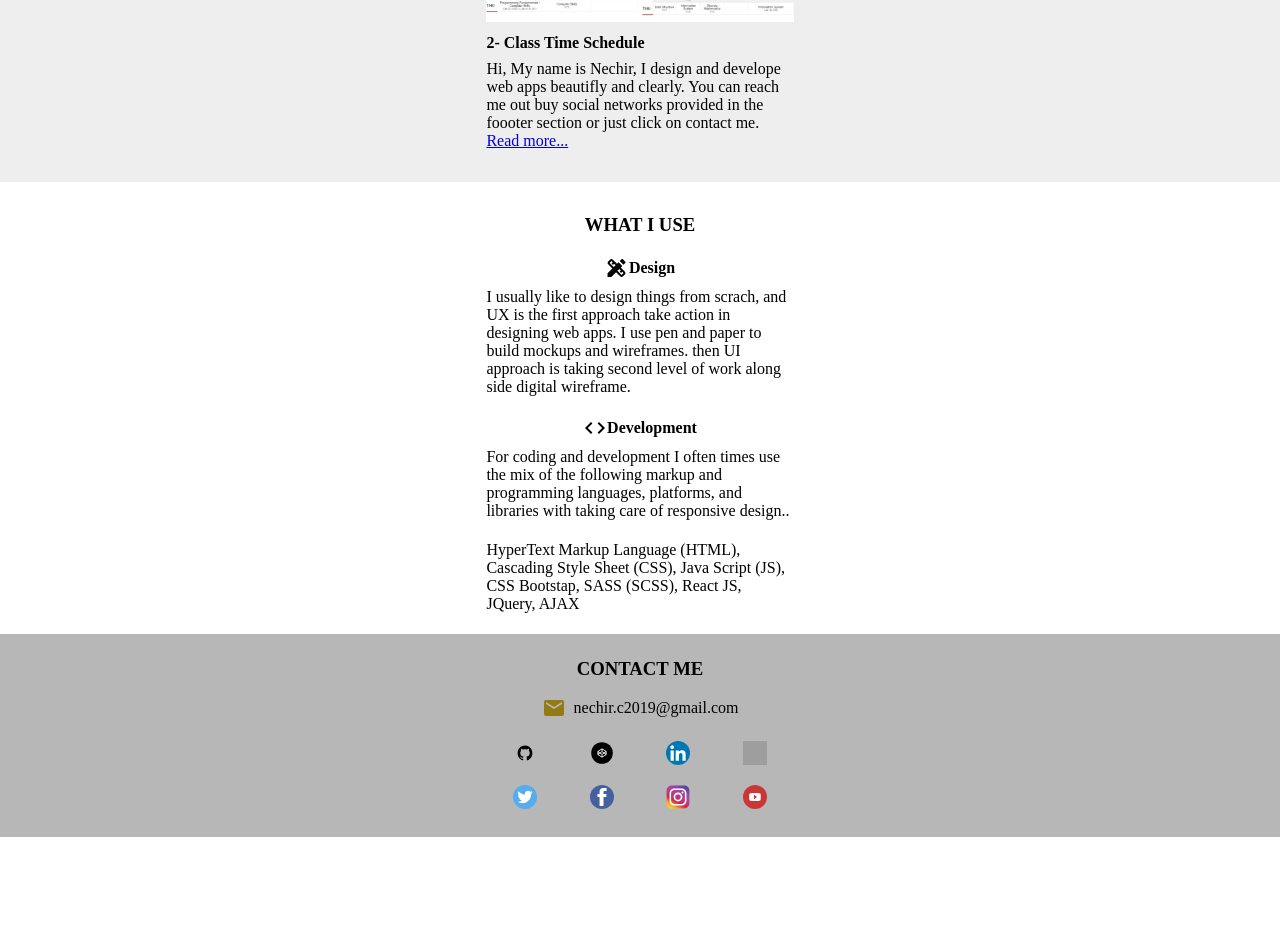
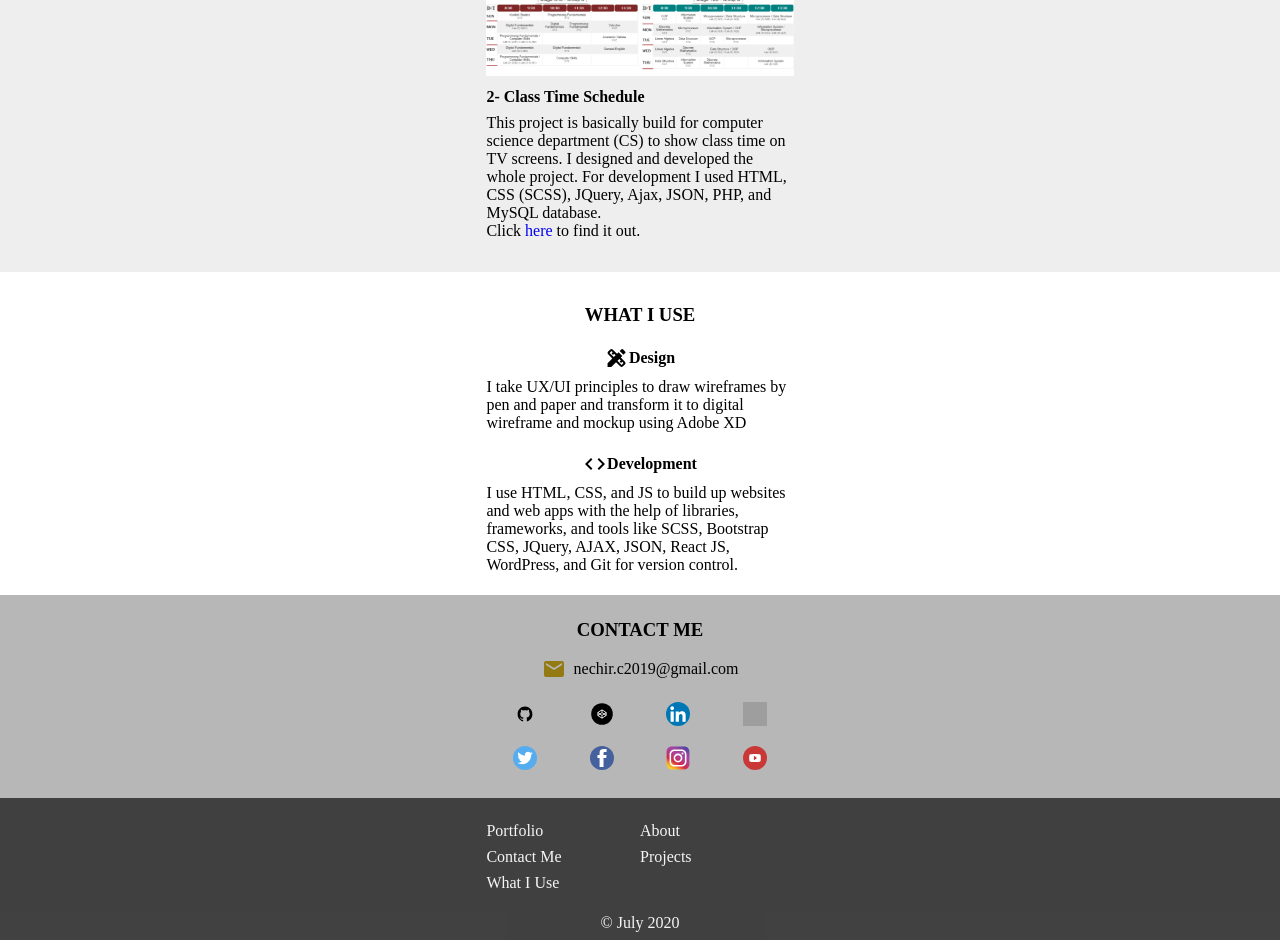
Before and after one commit to Nechir-89/portfolio, a React (Create React App) app: page / in a window 1280 px wide. Shown: the part 1120-2060 px from the top of the page. Before the commit the page ends 1957 px from the top, so only its background shows below. Built offline with nearby package versions, Linux system fonts and the light colour scheme; grey boxes are pictures that could not be loaded.

Commit message:
First commit of July 21

```diff
--- a/public/style/index.css
+++ b/public/style/index.css
@@ -123,6 +123,11 @@ section.projects div figure figcaption h4 {
   margin-bottom: 0.5rem;
 }
 
+section.projects div figure figcaption a {
+  display: inline;
+  text-decoration: none;
+}
+
 section.tool {
   -ms-grid-column: 2;
   -ms-grid-column-span: 1;
@@ -220,4 +225,39 @@ section.contact .contactLinks .container .contactLink a img {
   -o-object-fit: cover;
      object-fit: cover;
 }
+
+footer {
+  grid-column: 1 / -1;
+  background-color: #333333ee;
+  padding-top: 1.5rem;
+  padding-bottom: .5rem;
+}
+
+footer div.container {
+  display: -ms-grid;
+  display: grid;
+  -ms-grid-columns: 1fr 9.6rem 9.6rem 1fr;
+      grid-template-columns: 1fr 9.6rem 9.6rem 1fr;
+  -ms-grid-rows: auto auto auto 2rem;
+      grid-template-rows: auto auto auto 2rem;
+  grid-row-gap: 0.5rem;
+}
+
+footer div.container a {
+  color: whitesmoke;
+  text-decoration: none;
+}
+
+footer div.container div.publishDate {
+  color: whitesmoke;
+  -ms-grid-row: 4;
+  grid-row: 4;
+  -ms-grid-column: 2;
+  -ms-grid-column-span: 2;
+  grid-column: 2 / 4;
+  -ms-grid-column-align: center;
+      justify-self: center;
+  -ms-flex-item-align: end;
+      align-self: flex-end;
+}
 /*# sourceMappingURL=index.css.map */
--- a/public/style/index.scss
+++ b/public/style/index.scss
@@ -97,6 +97,10 @@ section.projects {
                 h4 {
                     margin-bottom: 0.5rem;
                 }
+                a{
+                    display: inline;
+                    text-decoration: none;
+                }
             }
         }
     }
@@ -169,3 +173,29 @@ section.contact {
         }
     }
 }
+// End of contact section
+// start footer section
+footer {
+    grid-column: 1 / -1;
+    background-color: #333333ee;
+    padding-top: 1.5rem;
+    padding-bottom: .5rem;
+    div.container {
+        display: grid;
+        grid-template-columns: 1fr 9.6rem 9.6rem 1fr;
+        grid-template-rows: auto auto auto 2rem;
+        grid-row-gap: 0.5rem;
+
+        a {
+            color: whitesmoke;
+            text-decoration: none;
+        }
+        div.publishDate{
+            color: whitesmoke;
+            grid-row: 4;
+            grid-column: 2 / 4;
+            justify-self: center;
+            align-self: flex-end;
+        }
+    }
+}
--- a/src/App.js
+++ b/src/App.js
@@ -1,4 +1,5 @@
 import React from 'react';
+
 import HeroHeading from "./components/heroSection/Heading"
 import HeroFigure from "./components/heroSection/Figure"
 import HeroDesc from "./components/heroSection/Desc"
@@ -6,6 +7,7 @@ import CallToAction from "./components/heroSection/CallToAction"
 import Projects from "./components/projects/Projects"
 import Tools from "./components/tools/Tools.js"
 import Contact from "./components/contact/Contact"
+import Footer from "./components/Footer/Footer"
 
 function App() {
   return (
@@ -18,7 +20,7 @@ function App() {
       {/* Separation */}
       <div className="separation"></div>
       {/* project section */}
-      <section className="projects">
+      <section className="projects" id="projects">
         <h3>RECENT PROJECTS</h3>
         <Projects />
       </section>
@@ -26,6 +28,8 @@ function App() {
       <Tools />
       {/* Contact Us */}
       <Contact />
+      {/* Footer */}
+      <Footer />
     </main>
   );
 }
--- /dev/null
+++ b/src/components/Footer/Footer.js
@@ -0,0 +1,46 @@
+import React from "react"
+import Link from "./children/Link"
+
+export default function Footer() {
+    return (
+        <footer>
+            <div className="container">
+                {/* Portfolio */}
+                <Link
+                    link="#herosection"
+                    name="Portfolio"
+                    col="2/3"
+                />
+                {/* About */}
+                <Link
+                    link="/about.html"
+                    name="About"
+                    col="3/4"
+                />
+                {/* Contact */}
+                <Link
+                    link="#contact"
+                    name="Contact Me"
+                    col="2/3"
+                />
+                {/* Projects */}
+                <Link
+                    link="#projects"
+                    name="Projects"
+                    col="3/4"
+                />
+                {/* What I use */}
+                <Link
+                    link="#tools"
+                    name="What I Use"
+                    col="2/3"
+                />
+                <div className="publishDate">
+                    &copy; July 2020
+                </div>
+            </div>
+
+
+        </footer>
+    )
+}
--- /dev/null
+++ b/src/components/Footer/children/Link.js
@@ -0,0 +1,11 @@
+import React from "react"
+
+export default function Link(props) {
+    return (
+        <a
+            style={{ "grid-column": props.col }}
+            href={props.link}>
+            {props.name}
+        </a>
+    )
+}
--- a/src/components/contact/Contact.js
+++ b/src/components/contact/Contact.js
@@ -16,7 +16,7 @@ import ContactLink from "./children/ContactLink"
 
 export default function Contact() {
     return (
-        <section className="contact">
+        <section className="contact" id="contact">
             <h3>CONTACT ME</h3>
             <Email
                 email="nechir.c2019@gmail.com"
--- a/src/components/heroSection/CallToAction.js
+++ b/src/components/heroSection/CallToAction.js
@@ -3,7 +3,7 @@ import React from "react";
 function CallToAction() {
     return (
         <section className="CallToAction">
-            <a href="/">Contact Me</a>
+            <a href="#contact">Contact Me</a>
         </section>
     )
 }
--- a/src/components/heroSection/Desc.js
+++ b/src/components/heroSection/Desc.js
@@ -4,11 +4,9 @@ function Desc() {
     return (
         <section className="heroDesc">
             <p>
-                Hi, My name is Nechir, <strong>I design and
-                develope web apps beautifly and
-                clearly.</strong> You can reach me out buy social
-                networks provided in the foooter
-                section or just click on contact me.
+                Hi, I am Nechir /nɪtʃi:r/<br />
+                I design and develop beautiful, fast, and easy to use websites and
+                web apps.
            </p>
         </section>
     )
--- a/src/components/heroSection/Heading.js
+++ b/src/components/heroSection/Heading.js
@@ -2,7 +2,7 @@ import React from "react";
 
 function Heading() {
     return (
-        <section className="heroHeader">
+        <section className="heroHeader" id="herosection">
             <h1>
                 Designer<br />
                 & <br />
--- a/src/components/projects/Projects.js
+++ b/src/components/projects/Projects.js
@@ -14,12 +14,12 @@ function Projects() {
                 url="https://www.brha-duhok.org/"
                 id="1"
                 desc="
-                        Hi, My name is Nechir, I design and
-                        develope web apps beautifly and
-                        clearly. You can reach me out buy
-                        social  networks provided in the
-                        foooter section or just click on
-                        contact me.
+                        This project built with WordPress as it has been asked by the agency.
+                        the project has many pages, on each page, there are several sections.
+                        All of them were designed and developed from scratch using a WordPress
+                        Elementor plugin.
+                        the website designed to be a good fit for the desktop screens only,
+                        and yeah definitely for some reason.
                     "
             />
 
@@ -30,12 +30,9 @@ function Projects() {
                 url="/"
                 id="2"
                 desc="
-                        Hi, My name is Nechir, I design and
-                        develope web apps beautifly and
-                        clearly. You can reach me out buy
-                        social  networks provided in the
-                        foooter section or just click on
-                        contact me.
+                        This project is basically build for computer science department (CS)
+                        to show class time on TV screens. I designed and developed the whole project.
+                        For development I used HTML, CSS (SCSS), JQuery, Ajax, JSON, PHP, and MySQL database.
                     "
             />
         </div>
--- a/src/components/projects/children/Project.js
+++ b/src/components/projects/children/Project.js
@@ -12,7 +12,7 @@ function Project(props) {
             <figcaption>
                 <h4>{props.id}- {props.projectTitle}</h4>
                 <p>{props.desc}</p>
-                <span><a href={props.url}>Read more...</a></span>
+                <span>Click <a href={props.url}>here</a> to find it out.</span>
             </figcaption>
         </figure>
     )
--- a/src/components/tools/Tools.js
+++ b/src/components/tools/Tools.js
@@ -7,7 +7,7 @@ import developIcon from "./code-24px.svg"
 
 export default function Tools() {
     return (
-        <section className="tool">
+        <section className="tool" id="tools">
             <h3>WHAT I USE</h3>
             <Heading
                 imageSrc={designIcon}
@@ -15,12 +15,8 @@ export default function Tools() {
                 imageAlt="icon"
             />
             <p>
-                I usually like to design things from scrach,
-                and UX is the first approach take action in
-                designing web apps. I use pen and paper to
-                build mockups and  wireframes. then UI
-                approach is taking second level of work along
-                side digital wireframe.
+                I take UX/UI principles to draw wireframes by pen and paper and
+                transform it to digital wireframe and mockup using Adobe XD
             </p>
             <Heading
                 imageSrc={developIcon}
@@ -28,15 +24,10 @@ export default function Tools() {
                 imageAlt="icon"
             />
             <p>
-                For coding and development I often times use the mix
-                of the following markup and programming languages,
-                platforms, and libraries with taking care of responsive
-                design..
-            </p>
-            <p>
-                HyperText Markup Language (HTML), Cascading Style Sheet
-                (CSS), Java Script (JS), CSS Bootstap, SASS (SCSS),
-                React JS, JQuery, AJAX
+                I use HTML, CSS, and JS to build up websites and web apps
+                with the help of libraries, frameworks, and tools like SCSS,
+                Bootstrap CSS, JQuery, AJAX, JSON, React JS, WordPress, and
+                Git for version control.
             </p>
         </section>
     )
```
Also changed, not shown: 1 other file (tests, documents, lock files or other folders).
